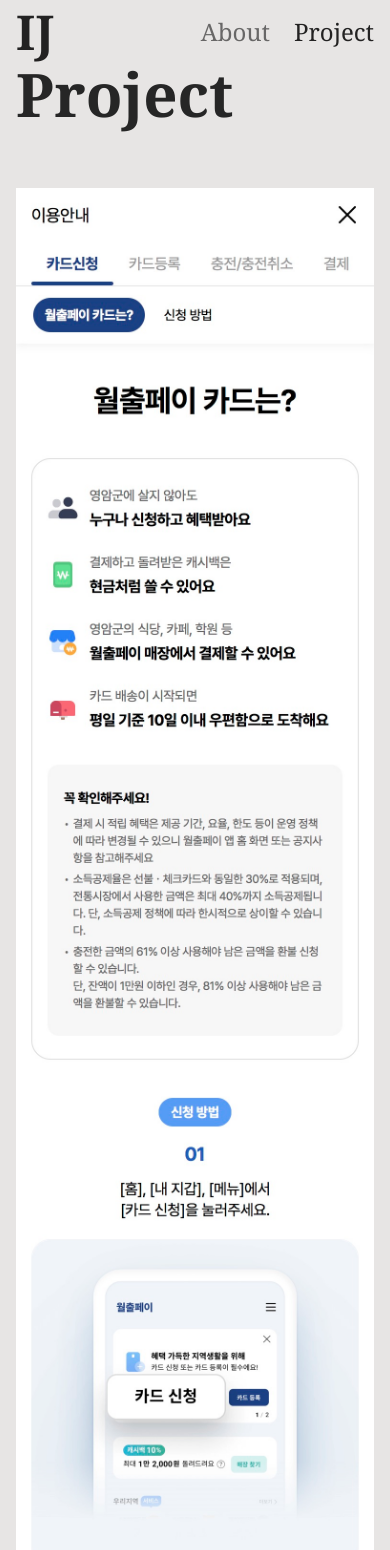
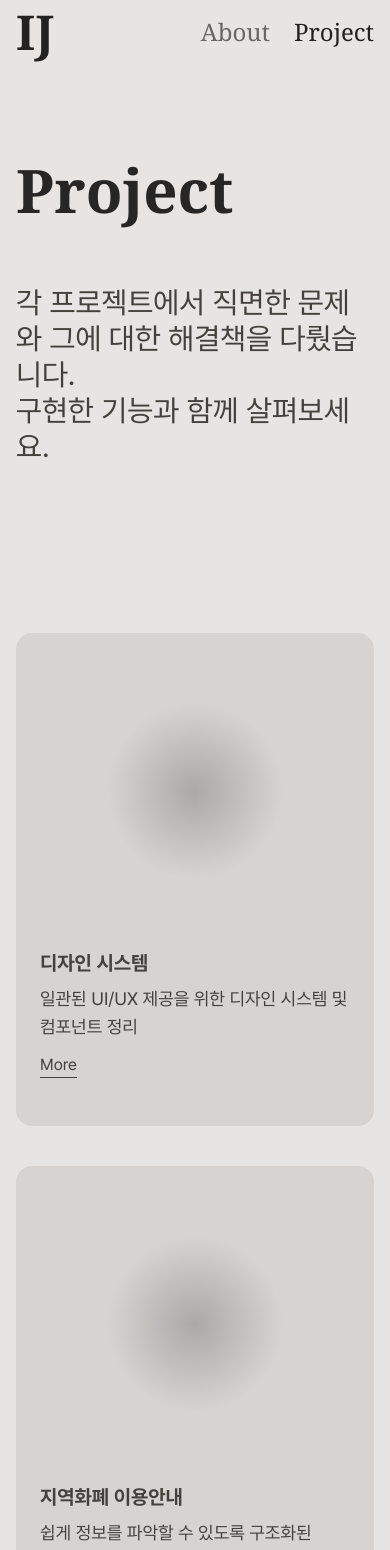
Before and after one commit to owopqowo/owopqowo.github.io, a React (Vite) app: page /project in a window 390 px wide. Shown: the top 1550 px of the page. Built offline with nearby package versions, Linux system fonts and the light colour scheme.

Commit message:
feat: 프로젝트 작업 내용 추가

```diff
--- a/src/Project.tsx
+++ b/src/Project.tsx
@@ -7,17 +7,32 @@
   return (
     <>
       <Header />
-      <main className="mx-auto max-w-[1400px] px-4 md:px-10 lg:px-20">
+      <main className="mx-auto max-w-[1400px] px-4 py-24 md:px-10 lg:px-20">
         <header className="mb-16">
           <h1 className="font-serif text-6xl font-bold break-keep text-neutral-800 md:text-8xl">Project</h1>
         </header>
-        <div>
+        <p className="break-kee mb-12 text-3xl">
+          각 프로젝트에서 직면한 문제와 그에 대한 해결책을 다뤘습니다.
+          <br />
+          구현한 기능과 함께 살펴보세요.
+        </p>
+        <div className="my-[20vh] grid gap-10 md:grid-cols-2">
           {projects.map((item) => {
             return (
-              <Link to={`/project/${item.id}`} key={item.id}>
-                {item.thumbnail.image && <img src={item.thumbnail.image} alt="" />}
-                <span>{item.thumbnail.title}</span>
-              </Link>
+              <div className="relative rounded-2xl bg-stone-300 px-6 py-12 md:rounded-4xl" key={item.id}>
+                <div className="relative mx-auto w-2/5 before:absolute before:top-1/2 before:left-1/2 before:aspect-square before:w-[200%] before:-translate-1/2 before:bg-radial">
+                  <div className="relative aspect-9/16 overflow-hidden rounded-lg md:rounded-2xl">
+                    {item.thumbnail.image && (
+                      <img src={item.thumbnail.image} alt="" className="absolute top-0 left-0" />
+                    )}
+                  </div>
+                </div>
+                <div className="mt-12 text-xl font-bold">{item.thumbnail.title}</div>
+                <div className="mt-2 min-h-14 text-lg break-keep">{item.thumbnail.description}</div>
+                <Link to={`/project/${item.id}`} className="mt-3 inline-block border-b-1">
+                  More
+                </Link>
+              </div>
             );
           })}
           <div></div>
--- a/src/ProjectDetail.tsx
+++ b/src/ProjectDetail.tsx
@@ -33,6 +33,8 @@
             <span>{data.overview.skill}</span>
           </div>
         </div>
+        {data.features && (
+          <>
             <h2 className="mt-10 mb-6 font-serif text-5xl font-bold text-neutral-800">Features</h2>
             <ul>
               {data.features.map((item: string, index: number) => {
@@ -46,6 +48,11 @@
                 );
               })}
             </ul>
+          </>
+        )}
+
+        {data.challenges && (
+          <>
             <h2 className="mt-10 mb-6 font-serif text-5xl font-bold text-neutral-800">Challenges</h2>
             <ul>
               {data.challenges.map((item: Challenge, index: number) => {
@@ -64,6 +71,11 @@
                 );
               })}
             </ul>
+          </>
+        )}
+
+        {data.next && (
+          <>
             <h2 className="mt-10 mb-6 font-serif text-5xl font-bold text-neutral-800">Next Steps</h2>
             <ul>
               {data.next.map((item: string, index: number) => {
@@ -77,6 +89,8 @@
                 );
               })}
             </ul>
+          </>
+        )}
       </main>
       <Footer />
     </>
--- a/src/projects.ts
+++ b/src/projects.ts
@@ -1,8 +1,51 @@
 export const projects = [
+  {
+    id: 'design-system',
+    thumbnail: {
+      title: '디자인 시스템',
+      description: '일관된 UI/UX 제공을 위한 디자인 시스템 및 컴포넌트 정리',
+    },
+    overview: {
+      title: '디자인 시스템',
+      description:
+        '사내 프로젝트 전반에 걸쳐 일관된 UI/UX를 적용할 수 있도록 디자인 시스템을 구축하고 Storybook으로 문서화를 진행한 프로젝트',
+      duration: '1년',
+      skill: 'HTML, SCSS, Javascript, Storybook',
+    },
+    features: [
+      '자바스크립트 클래스 문법을 활용하여 UI 컴포넌트 기능 모듈화 및 재사용성 강화',
+      'CSS 변수를 기반으로 디자인 토큰 시스템 구축',
+      '아이콘 네이밍 규칙 수립 및 SVG Sprite 기법을 통한 아이콘 컴포넌트 작업',
+      'Storybook을 활용한 UI 컴포넌트 문서화',
+    ],
+    challenges: [
+      {
+        challenge:
+          '디자이너는 팝업 컴포넌트 하나에 다양한 유형(팝업, 바텀시트, 툴팁)을 포함하려 했고, 퍼블리셔는 각 컴포넌트를 분리해야 한다고 생각해 의견 차이 발생',
+        solution:
+          '관련 레퍼런스와 아티클을 찾아 설득의 근거를 마련하고 컴포넌트가 기능과 용도에 따라 분리되어야 하는 이유를 설명하여 컴포넌트 정리',
+      },
+      {
+        challenge: '디자인 토큰명을 어떻게 작성할지에 대한 명확한 기준이 없어 어려움',
+        solution:
+          '디자인 토큰의 역할과 범위에 맞는 명확한 네이밍 규칙을 정의하고 이를 팀원들과 공유하여 일관성 있는 토큰명 적용',
+      },
+      {
+        challenge:
+          '아이콘 파일명이 기능 위주로 되어 있어 의미가 모호하고, 크기와 색상별로 아이콘이 나뉘어져 재사용성이 부족한 문제 발생',
+        solution:
+          '아이콘 파일명을 형태로 작성하도록 규칙 문서를 만들고 SVG를 활용하여 크기나 색상에 제한 없이 작업할 수 있도록 처리',
+      },
+      {
+        challenge: '기존 프로젝트와의 통합 문제',
+        solution: '기존 프로젝트는 디자인 시스템 적용에 어려움이 있어 신규 프로젝트부터 점진적으로 도입해나가기로 결정',
+      },
+    ],
+    next: ['반응형 설계 보완을 통해 다양한 해상도 지원', '개발자 경험 개선을 위한 API 문서 보완'],
+  },
   {
     id: 'guide',
     thumbnail: {
-      image: '/img-1.jpg',
       title: '지역화폐 이용안내',
       description: '쉽게 정보를 파악할 수 있도록 구조화된 이용안내 페이지',
     },
@@ -15,22 +58,22 @@
     features: [
       'css 변수를 활용한 서비스 별 테마 컬러 변경',
       '네비게이션 클릭 또는 location.hash 값이 있을 경우 해당 영역으로 스크롤 이동',
-      'Intersection Observer를 적용하여 스크롤 위치에 따라 해당 네비게이션 활성화',
-      '스크롤 방향을 감지해 네비게이션 show/hide 처리',
+      'Intersection Observer를 적용하여 스크롤 위치에 따른 네비게이션 활성화',
+      '사용자의 스크롤 방향에 따라 동적으로 변화하는 네비게이션 적용',
     ],
     challenges: [
       {
         challenge:
-          '스크롤 방향을 감지하여 네비게이션을 show/hide 처리하는 과정에서 스크롤을 살짝만 움직여도 네비게이션이 요동치는 현상 발생',
+          '스크롤 방향을 감지하여 네비게이션을 show/hide 처리하는 과정에서 작은 스크롤 움직임에도 네비게이션이 불안정하게 동작하는 현상 발생',
         solution:
           '처음에는 임계값을 주어 해결하려고 하였으나 스크롤을 조금씩 움직일 경우 문제가 되어 스크롤을 내릴때 바로 네비게이션을 숨김 처리하고 위로 일정 높이만큼 올렸을 때 나타나도록 수정',
       },
       {
         challenge: 'IOS 환경에서 스크롤 시 스크롤 바운싱되며 네비게이션이 사라지거나 나타나는 현상 발생',
-        solution: '스크롤 이벤트에서 스크롤 위치가 처음 시작 또는 마지막일 경우 리턴 처리',
+        solution: '스크롤 위치가 처음과 끝일 경우 스크롤 이벤트를 무시하도록 예외 처리를 추가하여 안정적인 동작을 확보',
       },
       {
-        challenge: 'location.hash 값을 이용해 스크롤 이동 시 서브 네비게이션이 사라지는 현상',
+        challenge: 'location.hash 값을 이용해 스크롤 이동 시 서브 네비게이션이 사라지는 현상 발생',
         solution:
           '스크롤 이벤트가 발생하며 서브 네비게이션이 사라지는 것으로 파악되어 Intersection Observer를 통해 스크롤 후 타겟 영역이 보일 때 서브 네비게이션이 다시 보이도록 수정',
       },
@@ -40,4 +83,59 @@
       '이미지 레이지 로드 적용으로 로딩 속도 개선',
     ],
   },
+  {
+    id: 'travle-k',
+    thumbnail: {
+      title: 'KONA TRAVEL',
+      description: '일관된 스타일과 효율적인 관리가 가능한 어드민 페이지 퍼블리싱',
+    },
+    overview: {
+      title: 'KONA TRAVEL',
+      description: '다국어 지원과 CSS 변수 기반 스타일 적용으로 유지보수가 용이한 어드민 페이지',
+      duration: '1달',
+      skill: 'HTML, CSS, Javascript',
+      link: 'https://travel.konacard.co.kr/',
+    },
+    features: [
+      '다국어 지원 (국문/영문)',
+      '체계적인 퍼블리싱 가이드 문서 작성',
+      'CSS 변수를 활용한 색상, 간격, 라운드 값 관리',
+    ],
+    challenges: [
+      {
+        challenge:
+          '영어와 한국어 문자열 길이가 달라지면서, 텍스트의 길이에 따라 UI가 깨지거나 레이아웃이 흐트러질 위험 존재',
+        solution: 'flexbox와 grid를 적극 활용하고, 가변적인 너비 조정을 고려한 스타일을 적용',
+      },
+      {
+        challenge: 'CSS 스타일 관리와 테마 변경이 번거롭고 확장성에 제한',
+        solution: '색상, 간격, 라운드 등의 변수를 체계적으로 정리하여 테마 변경과 유지보수를 쉽게 할 수 있도록 개선',
+      },
+    ],
+  },
+  {
+    id: 'plcc',
+    thumbnail: {
+      title: 'PLCC 신청',
+      description: '반응형 디자인과 디자인 시스템을 적용한 카드 신청 화면',
+    },
+    overview: {
+      title: 'PLCC 신청',
+      description: '반응형 UI와 디자인 시스템을 적용하여 일관성과 확장성을 고려한 PLCC 신청 화면',
+      duration: '2주',
+      skill: 'HTML, SCSS, Javascript',
+    },
+    features: [
+      '디자인 시스템을 기반으로 통일된 UI 구성',
+      '반응형 웹 디자인 적용으로 다양한 디바이스에서 최적화된 화면 제공',
+    ],
+    challenges: [
+      {
+        challenge:
+          '디자인 시스템에서 제공하는 기본 팝업 컴포넌트는 딤(배경)을 클릭하면 닫히도록 설정되어 있었지만, PLCC 신청 프로세스에서는 의도치 않게 닫히는 것을 방지해야 하는 요구사항 존재',
+        solution:
+          '팀원들과 논의한 결과, 이 기능이 다른 프로젝트에서도 활용될 가능성이 높다고 판단하여 디자인 시스템에 옵션을 추가하고, 이를 적용하여 요구사항을 충족',
+      },
+    ],
+  },
 ];
```
Lines whose indentation alone changed are shown as unchanged.
